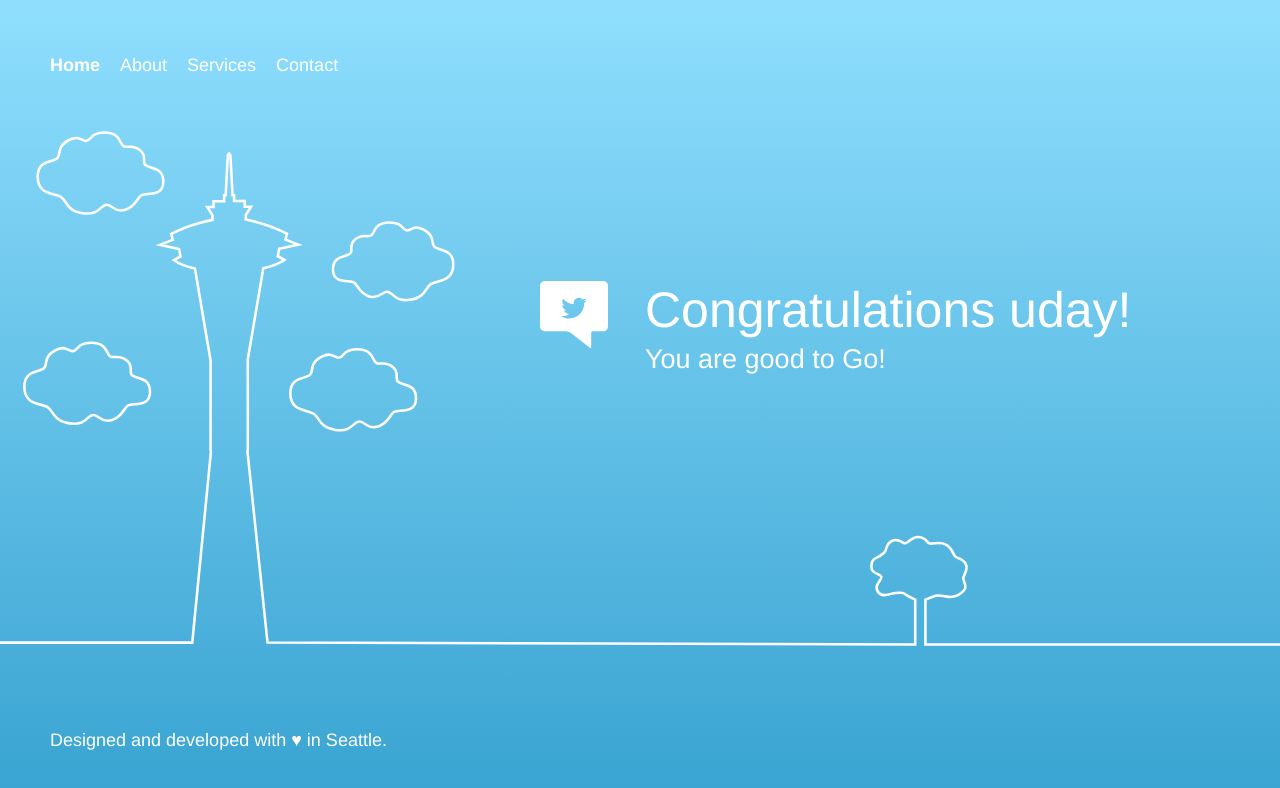
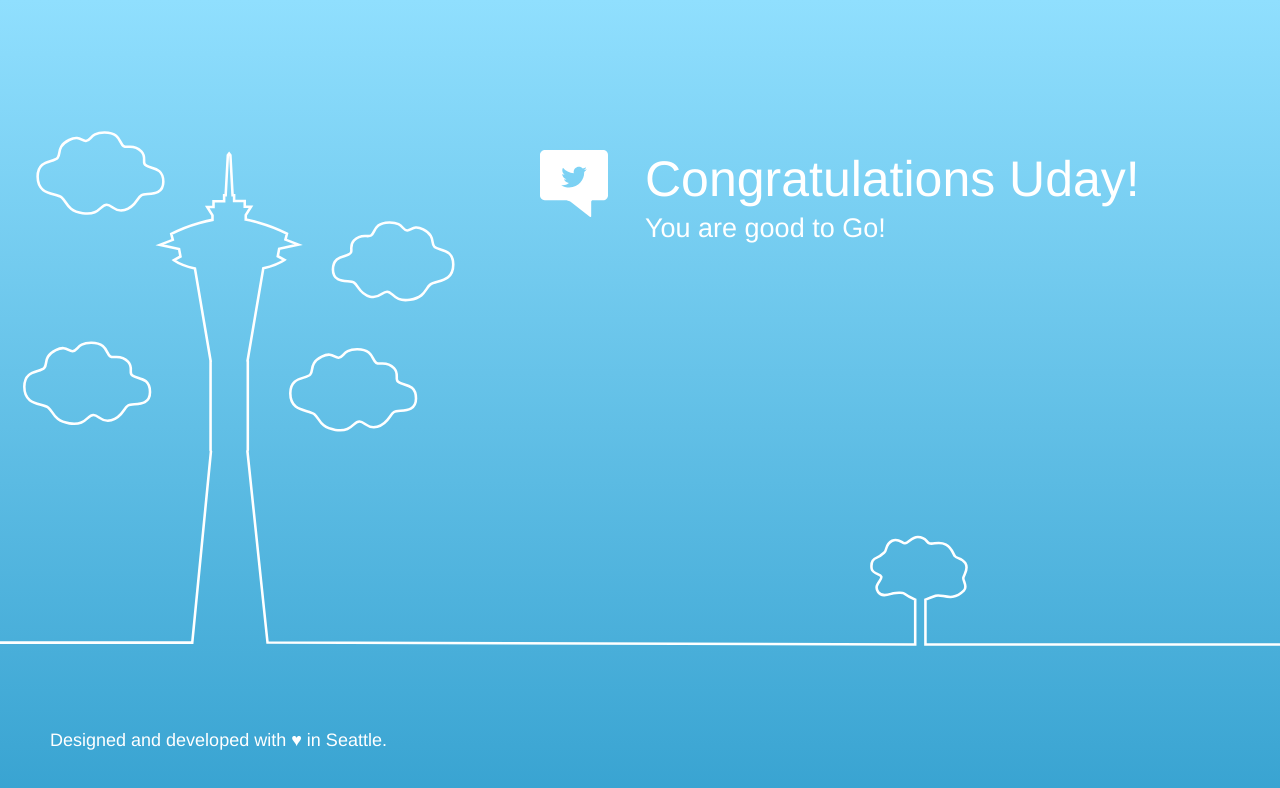
Before and after one commit to udaykumarreddy680/devops-demo, a website: page public/index.html in a window 1280 px wide. Drawn offline with Linux system fonts and the light colour scheme.

Commit message:
Third change

```diff
--- a/public/index.html
+++ b/public/index.html
@@ -43,21 +43,11 @@
 
             </div>
         </div>
-        <header>
-            <nav class="website-nav">
-                <ul>
-                  <li><a class="home-link" href="https://aws.amazon.com/">Home</a></li>
-                  <li><a href="https://aws.amazon.com/what-is-cloud-computing/">About</a></li>
-                  <li><a href="https://aws.amazon.com/solutions/">Services</a></li>
-                  <li><a href="https://aws.amazon.com/contact-us/">Contact</a></li>
-                </ul>
-            </nav>
-        </header>
 
         <div class="message">
             <a class="twitter-link" href="https://twitter.com/home/?status=I%20created%20a%20project%20with%20AWS%20CodeStar!%20%23AWS%20%23AWSCodeStar%20https%3A%2F%2Faws.amazon.com%2Fcodestar"><img src="assets/img/tweet.svg" /></a>
             <div class="text">
-                <h1>Congratulations uday!</h1>
+                <h1>Congratulations Uday!</h1>
                 <h2>You are good to Go!</h2>
             </div>
         </div>
```
